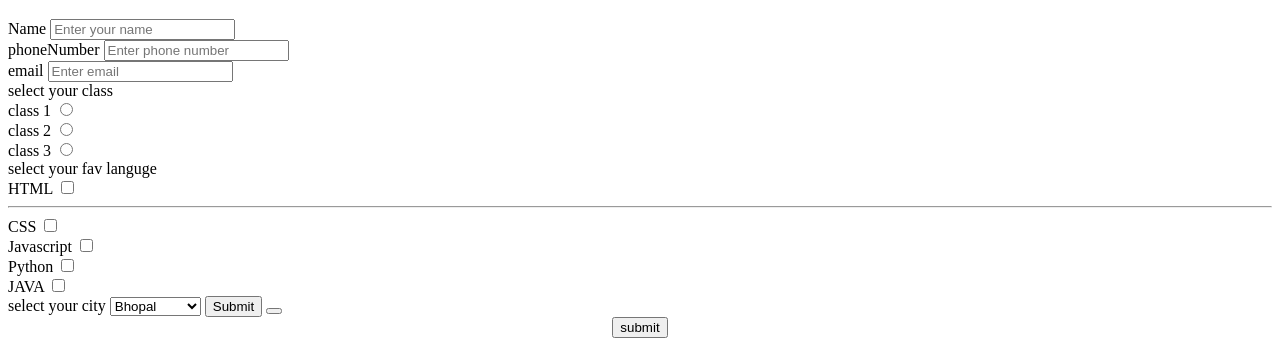
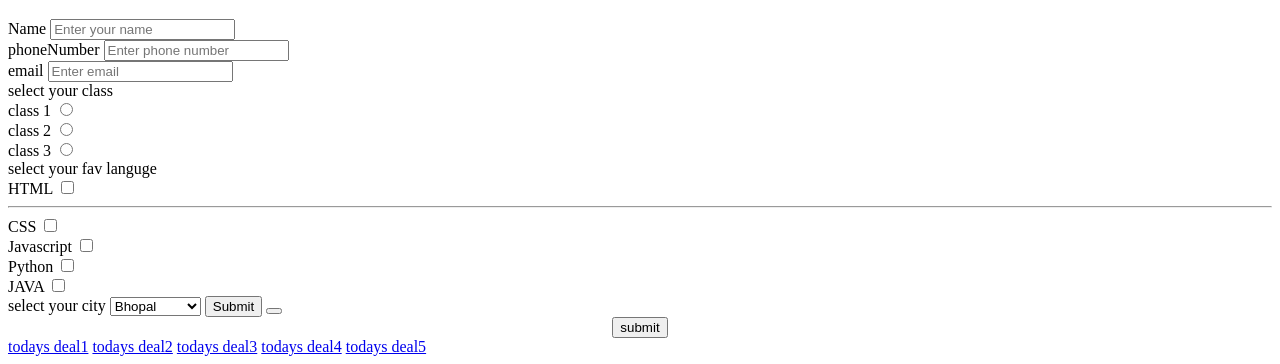
Before and after one commit to PoojaKushwah1402/frontend-classes-, a plain HTML site: page HTML/htmld3.html in a window 1280 px wide. Shown: the part 483-847 px from the top of the page. Drawn offline with Linux system fonts and the light colour scheme.

Commit message:
addred ref

```diff
--- a/HTML/htmld3.html
+++ b/HTML/htmld3.html
@@ -125,5 +125,13 @@
 <nav></nav>
 <table></table>
 
+<nav>
+    <a href="#123" >todays deal1</a>
+    <a href="#123" >todays deal2</a>
+    <a href="#123" >todays deal3</a>
+    <a href="#123" >todays deal4</a>
+    <a href="#123" >todays deal5</a>
+</nav>
+
 </body>
 </html>
```
